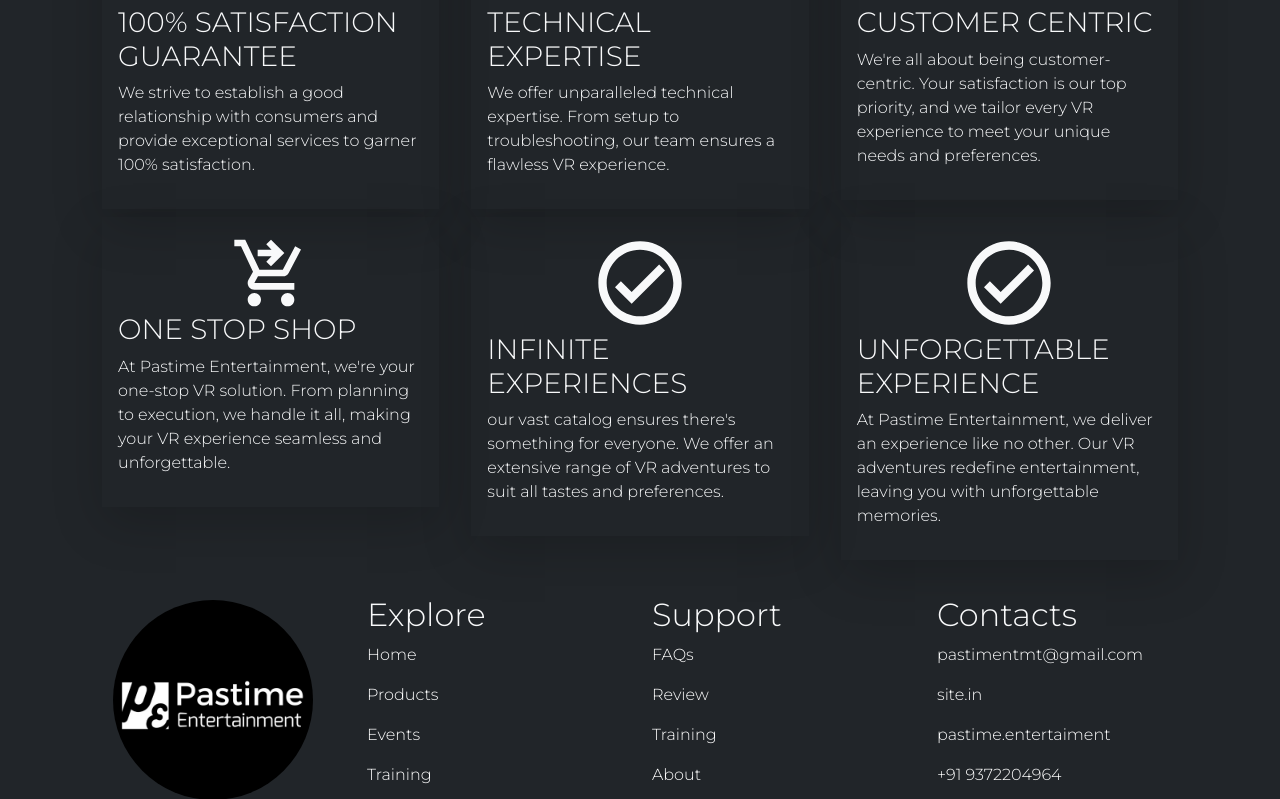
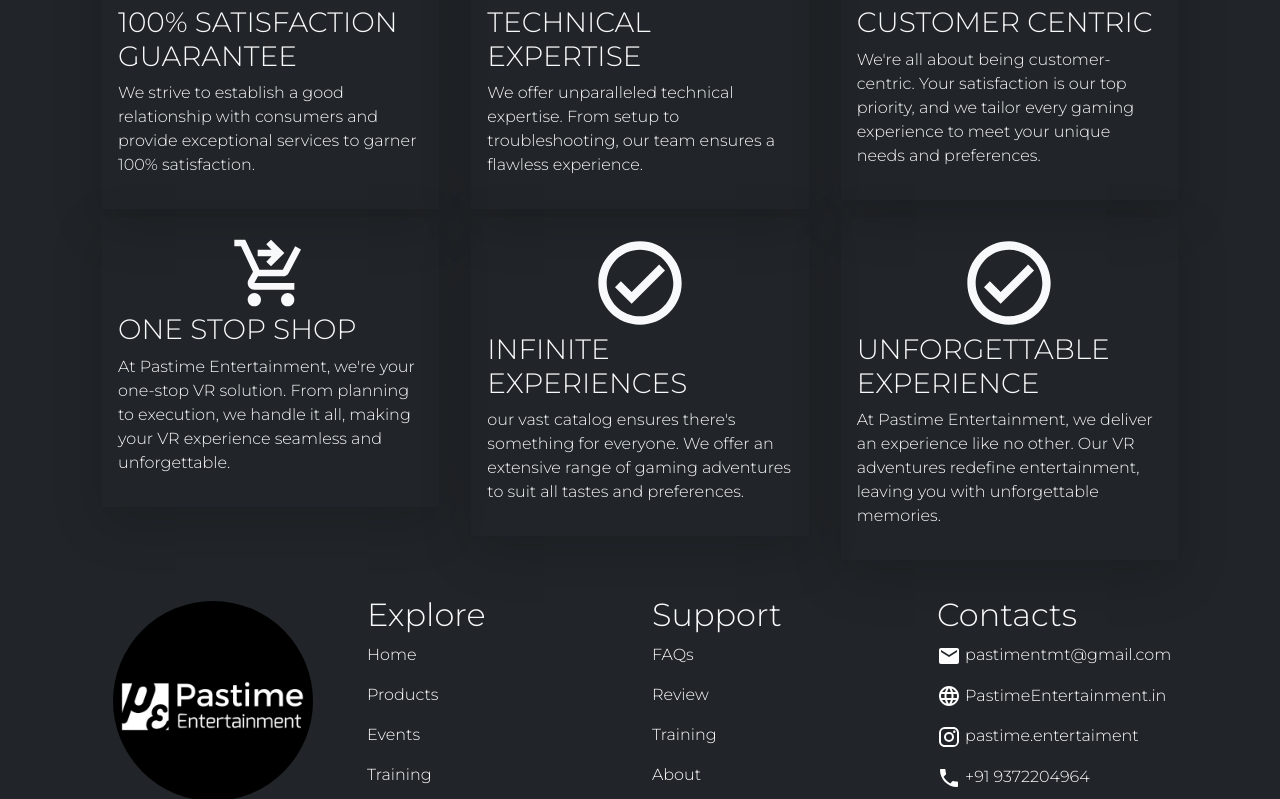
Before and after one commit to UmairShah1234/PastTimeEntertainment, a React (Vite) app: page /what-we-do in a window 1280 px wide. Shown: the part 1180-1979 px from the top of the page. Built offline with nearby package versions, Linux system fonts and the light colour scheme.

Commit message:
final 1.0

```diff
--- a/src/components/Footer.jsx
+++ b/src/components/Footer.jsx
@@ -2,6 +2,7 @@ import { Avatar, useMediaQuery } from "@mui/material";
 import React from "react";
 import { Link } from "react-router-dom";
 import img from "../assets/BrandPic.jpeg";
+import { Email, Instagram, Language, Phone } from "@mui/icons-material";
 
 const Footer = () => {
   const emailAddress = "pastimentmt@gmail.com";
@@ -94,24 +95,24 @@ const Footer = () => {
                     to={`mailto:${emailAddress}`}
                     className="mb-3 text-decoration-none text-white"
                   >
-                    pastimentmt@gmail.com
+                    <Email /> pastimentmt@gmail.com
                   </Link>
                   <Link to="/" className="mb-3 text-decoration-none text-white">
-                    site.in
+                    <Language /> PastimeEntertainment.in
                   </Link>
                   <Link
                     to="https://instagram.com/pastime.entertaiment?igshid=MTk0NTkyODZkYg%3D%3D&utm_source=qr"
                     className="mb-3 text-decoration-none text-white"
                     target="blank"
                   >
-                    pastime.entertaiment
+                    <Instagram /> pastime.entertaiment
                   </Link>
                   <Link
                     to="https://wa.me/message/M53JJO5UE33UF1"
                     target="_blank"
                     className="mb-3 text-decoration-none text-white"
                   >
-                    +91 9372204964
+                    <Phone /> +91 9372204964
                   </Link>
                 </div>
               </div>
@@ -244,24 +245,24 @@ const Footer = () => {
                     to={`mailto:${emailAddress}`}
                     className="mb-3 text-decoration-none text-white"
                   >
-                    pastimentmt@gmail.com
+                    <Email /> pastimentmt@gmail.com
                   </Link>
                   <Link to="" className="mb-3 text-decoration-none text-white">
-                    simplygaming.in
+                    <Language /> simplygaming.in
                   </Link>
                   <Link
                     to="https://instagram.com/pastime.entertaiment?igshid=MTk0NTkyODZkYg%3D%3D&utm_source=qr"
                     className="mb-3 text-decoration-none text-white"
                     target="blank"
                   >
-                    pastime.entertaiment
+                    <Instagram /> pastime.entertaiment
                   </Link>
                   <Link
                     to="https://wa.me/message/M53JJO5UE33UF1"
                     target="_blank"
                     className="mb-3 text-decoration-none text-white"
                   >
-                    +91 9372204964
+                    <Phone /> +91 9372204964
                   </Link>
                 </div>
               </div>
--- a/src/pages/About.jsx
+++ b/src/pages/About.jsx
@@ -136,7 +136,7 @@ const About = () => {
                   <div>
                     <p>
                       We offer unparalleled technical expertise. From setup to
-                      troubleshooting, our team ensures a flawless VR
+                      troubleshooting, our team ensures a flawless
                       experience.
                     </p>
                   </div>
@@ -152,7 +152,7 @@ const About = () => {
                   <div>
                     <p>
                       We're all about being customer-centric. Your satisfaction
-                      is our top priority, and we tailor every VR experience to
+                      is our top priority, and we tailor every gaming experience to
                       meet your unique needs and preferences.
                     </p>
                   </div>
@@ -188,7 +188,7 @@ const About = () => {
                   <div>
                     <p>
                       our vast catalog ensures there's something for everyone.
-                      We offer an extensive range of VR adventures to suit all
+                      We offer an extensive range of gaming adventures to suit all
                       tastes and preferences.
                     </p>
                   </div>
```
